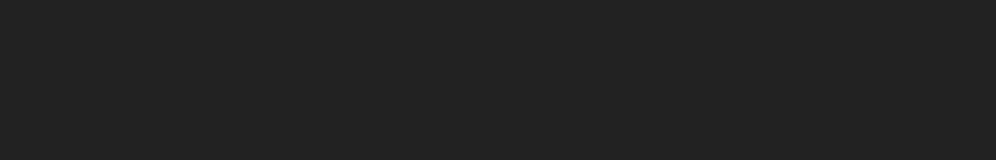
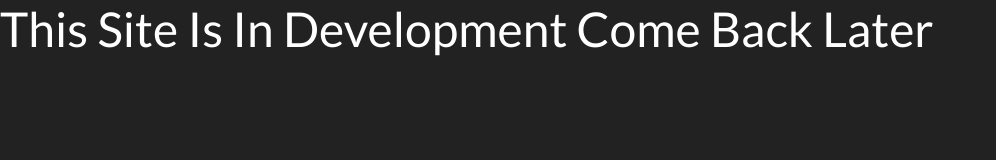
Before and after one commit to J4ym3z/TeacherPics, a plain HTML site: page index.html in a window 1280 px wide. Shown: the whole page, without its empty margins (0-996 px from the left). Drawn offline with Linux system fonts and the light colour scheme.

Commit message:
Update index.html

```diff
--- a/index.html
+++ b/index.html
@@ -3,5 +3,6 @@
     <link rel="stylesheet" type="text/css" href="style.css">
   </head>
   <body>
+    <h1>This Site Is In Development Come Back Later</h1>
   </body>
 </html>
```
